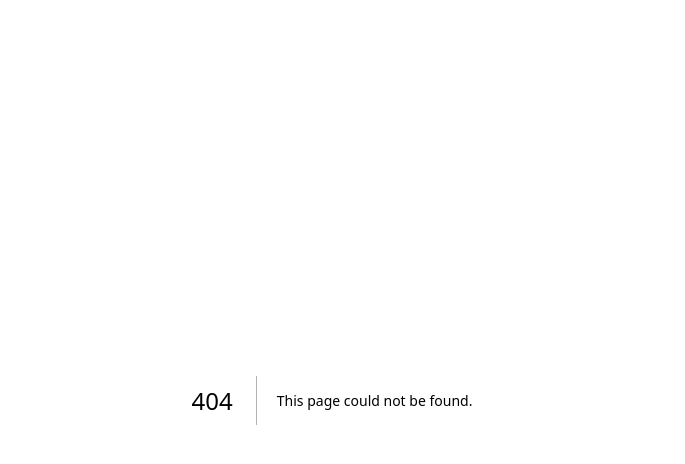
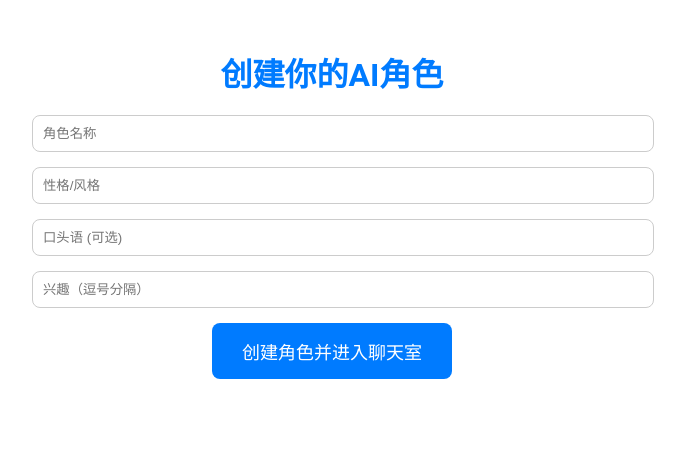
Before and after one commit to dpx204710-crypto/emovibe-1.0, a Next.js app in the folder frontend/: page /ai-create in a window 1280 px wide. Before the commit this address had no page. Shown: the top 464 px of the page, without its empty margins (308-993 px from the left). Built offline with nearby package versions, Linux system fonts and the light colour scheme.

Commit message:
创建 ai-create.js

```diff
--- /dev/null
+++ b/frontend/pages/ai-create.js
@@ -0,0 +1,74 @@
+// frontend/pages/ai-create.js
+import { useState } from 'react';
+import { useRouter } from 'next/router';
+
+export default function AICreate() {
+  const router = useRouter();
+  const [name, setName] = useState('');
+  const [personality, setPersonality] = useState('');
+  const [catchphrase, setCatchphrase] = useState('');
+  const [interests, setInterests] = useState('');
+  const [loading, setLoading] = useState(false);
+
+  const createRole = async () => {
+    if (!name.trim() || !personality.trim()) {
+      alert('请填写角色名称和性格');
+      return;
+    }
+    setLoading(true);
+    try {
+      const res = await fetch(`${process.env.NEXT_PUBLIC_API_URL}/api/ai-roles`, {
+        method: 'POST',
+        headers: { 'Content-Type': 'application/json' },
+        body: JSON.stringify({
+          name,
+          personality,
+          catchphrase,
+          interests: interests.split(',').map(i => i.trim())
+        }),
+      });
+      const data = await res.json();
+      if (data.success) {
+        alert('角色创建成功！');
+        router.push(`/chat?roleId=${data.roleId}`);
+      } else {
+        alert('创建失败，请重试');
+      }
+    } catch (err) {
+      console.error(err);
+      alert('网络错误');
+    } finally {
+      setLoading(false);
+    }
+  };
+
+  return (
+    <div style={{ fontFamily: 'Roboto, sans-serif', padding: '20px', maxWidth: '600px', margin: '0 auto' }}>
+      <h1 style={{ color: '#007bff', textAlign: 'center', marginBottom: '20px' }}>创建你的AI角色</h1>
+
+      <div style={{ marginBottom: '15px' }}>
+        <input type="text" placeholder="角色名称" value={name} onChange={e => setName(e.target.value)}
+          style={{ width: '100%', padding: '10px', borderRadius: '8px', border: '1px solid #ccc' }} />
+      </div>
+      <div style={{ marginBottom: '15px' }}>
+        <input type="text" placeholder="性格/风格" value={personality} onChange={e => setPersonality(e.target.value)}
+          style={{ width: '100%', padding: '10px', borderRadius: '8px', border: '1px solid #ccc' }} />
+      </div>
+      <div style={{ marginBottom: '15px' }}>
+        <input type="text" placeholder="口头语 (可选)" value={catchphrase} onChange={e => setCatchphrase(e.target.value)}
+          style={{ width: '100%', padding: '10px', borderRadius: '8px', border: '1px solid #ccc' }} />
+      </div>
+      <div style={{ marginBottom: '15px' }}>
+        <input type="text" placeholder="兴趣（逗号分隔）" value={interests} onChange={e => setInterests(e.target.value)}
+          style={{ width: '100%', padding: '10px', borderRadius: '8px', border: '1px solid #ccc' }} />
+      </div>
+
+      <div style={{ textAlign: 'center' }}>
+        <button onClick={createRole} disabled={loading}
+          style={{ padding: '15px 30px', fontSize: '18px', borderRadius: '8px', border: 'none', backgroundColor: '#007bff', color: 'white', cursor: 'pointer' }}>
+          {loading ? '创建中...' : '创建角色并进入聊天室'}
+        </button>
+      </div>
+    </div>
+  );
+}
```
